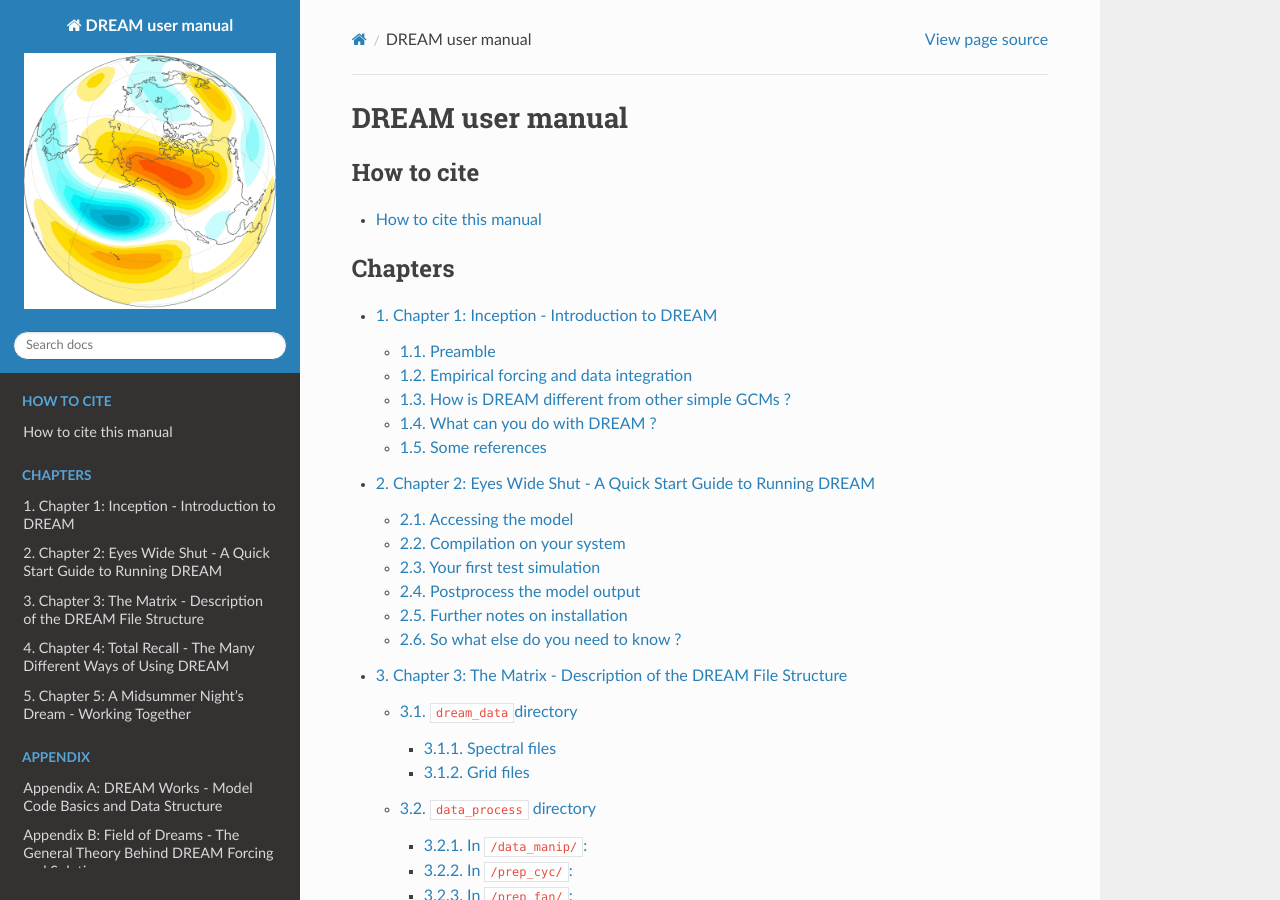
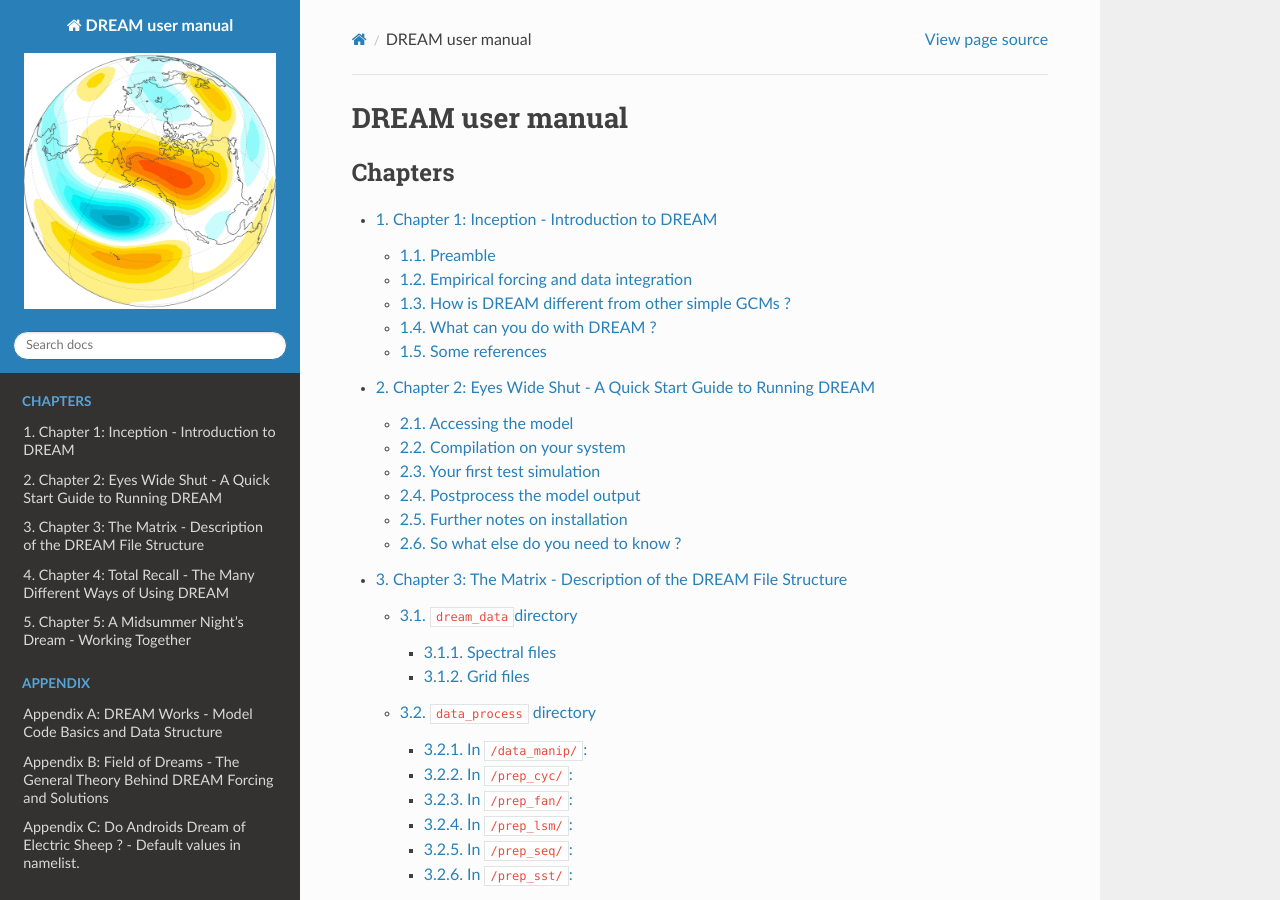
Before and after one commit to dream-gcm/usermanual, a Sphinx documentation site: the page built from source/index.rst, in a window 1280 px wide and 900 px high. Built offline with Sphinx 7.4.7 and the Read the Docs theme 2.0.0, drawn with Linux system fonts in a browser that asks for light colours; some of the changed text lies outside the part shown.

Commit message:
Update index.rst

```diff
--- a/source/index.rst
+++ b/source/index.rst
@@ -4,12 +4,6 @@
 
 DREAM user manual
 ==============================================
-
-.. toctree::
-   :maxdepth: 3
-   :caption: How to cite
-
-   how2cite
 
 .. toctree::
    :maxdepth: 3
```
Also changed, not shown: other parts of source/index.rst (+6 -0 lines).
